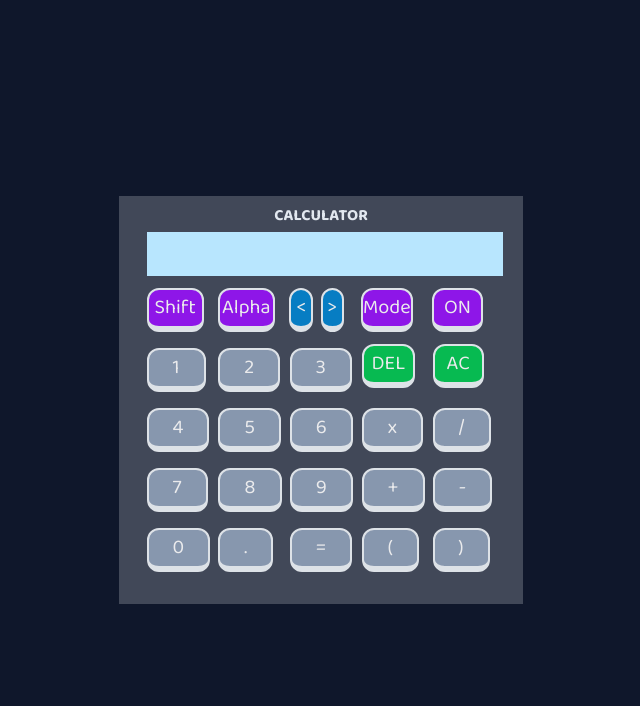
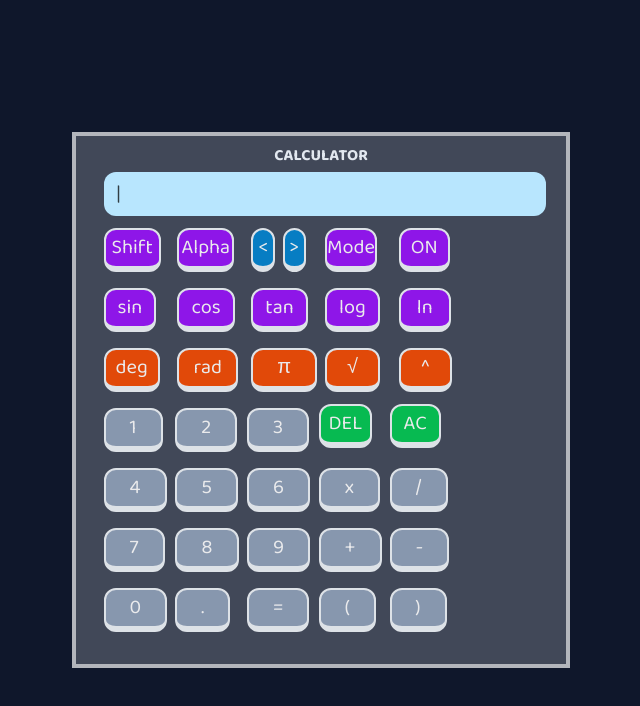
Before and after one commit to SachinyadavAug20/Quantyx, a Next.js app: page / in a window 1280 px wide. Shown: the top 706 px of the page, without its empty margins (319-959 px from the left). Built offline with nearby package versions, Linux system fonts and the light colour scheme; a web font is replaced by a local one.

Commit message:
Added cursor and more functional btn

```diff
--- a/app/page.jsx
+++ b/app/page.jsx
@@ -9,31 +9,63 @@ import { motion } from "motion/react";
 export default function Home() {
     const [screentext, setScreentext] = useState("")
     const [editable, setEditable] = useState(true)
-    const [cursorpos,setCusrsorpos]=useState(0);
+    const [cursorPosition, setCursorPosition] = useState(0);
+
+    const insertAtCursor = (char) => {
+        if (!editable) return;
+        const before = screentext.slice(0, cursorPosition);
+        const after = screentext.slice(cursorPosition);
+        setScreentext(before + char + after);
+        setCursorPosition(cursorPosition + char.length);
+    };
+
+    const deleteAtCursor = () => {
+        if (!editable || cursorPosition === 0) return;
+        const before = screentext.slice(0, cursorPosition - 1);
+        const after = screentext.slice(cursorPosition);
+        setScreentext(before + after);
+        setCursorPosition(cursorPosition - 1);
+    };
+
+    const clearAll = () => {
+        setScreentext("");
+        setCursorPosition(0);
+        setEditable(true);
+    };
+
     const solve = () => {
         try {
-            setScreentext(`${math.evaluate(screentext)}`)
-        }
-        catch (error) {
-            setScreentext("Invalid")
-            setEditable(false)
+            const result = math.evaluate(screentext);
+            setScreentext(result.toString());
+            setCursorPosition(result.toString().length);
+            setEditable(true);
+        } catch (error) {
+            setScreentext("Error");
+            setCursorPosition(5);
+            setEditable(true);
         }
     }
     return (
-        <div className="flex  flex-col justify-center items-center w-full h-screen">
-            <div className="bg-white/21 p-6 pt-2">
-                <div className="text-center font-bold text-slate-200 uppercase">
+        <div className="flex flex-col justify-center items-center w-full h-screen">
+            <div className="bg-white/21 p-6 pt-2 border-white/60 border-4">
+                <motion.div initial={{ opacity: 0, scale: 0 }} animate={{ opacity: 1, scale: 1 }} transition={{ duration: 0.5 }} className="text-center font-bold text-slate-200 uppercase">
                     Calculator
+                </motion.div>
+                <div>
+                    <motion.div initial={{ opacity: 0, scale: 25 }} animate={{ opacity: 1, scale: 1 }} transition={{ duration: 0.5 }} className="select-none bg-sky-200 border-sky-600 rounded-xl px-3 w-full py-2 text-xl m-1 font-mono text-left min-h-[2.5rem] flex items-center">
+                        {screentext.slice(0, cursorPosition)}
+                        <span className="animate-pulse text-black">|</span>
+                        {screentext.slice(cursorPosition)}
+                    </motion.div>
                 </div>
                 <div>
-                    <motion.input initial={{ opacity: 0, scale: 3 }} animate={{ opacity: 1, scale: 1 }} transition={{ duration: 0.5 }} type="text" name="screen" value={screentext} readOnly tabIndex={-1} onChange={() => { setScreentext("No typing"); setEditable(false) }} className="select-none bg-sky-200 px-3 w-full py-2 text-xl segmented8 m-1" ></motion.input>
-                </div>
-                <div>
-                    <div className="NUMPAD flex flex-col">
-                        <Ctnpanal screentext={screentext} setScreentext={setScreentext} editable={editable} />
+                    <div className="NUMPAD flex flex-col  tems-center">
+                        <div className="flex ">
+                            <Ctnpanal screentext={screentext} setScreentext={setScreentext} cursorPosition={cursorPosition} setCursorPosition={setCursorPosition} editable={editable} insertAtCursor={insertAtCursor} />
+                        </div>
                         <div className="flex">
-                            <Numpad setScreentext={setScreentext} editable={editable} screentext={screentext} solve={solve} />
-                            <Sidefn setScreentext={setScreentext} editable={editable} screentext={screentext} setEditable={setEditable} />
+                            <Numpad setScreentext={setScreentext} editable={editable} cursorPosition={cursorPosition} setCursorPosition={setCursorPosition} screentext={screentext} solve={solve} insertAtCursor={insertAtCursor} />
+                            <Sidefn setScreentext={setScreentext} editable={editable} screentext={screentext} setEditable={setEditable} cursorPosition={cursorPosition} setCursorPosition={setCursorPosition} insertAtCursor={insertAtCursor} deleteAtCursor={deleteAtCursor} clearAll={clearAll} solve={solve} />
                         </div>
                     </div>
                 </div>
--- a/components/ctn-panal.jsx
+++ b/components/ctn-panal.jsx
@@ -1,26 +1,58 @@
 "use client"
 import { motion } from "motion/react"
 
-const Ctnpanal = ({ editable, screentext, setScreentext }) => {
+const Ctnpanal = ({ editable, screentext, setScreentext, cursorPosition, setCursorPosition, insertAtCursor }) => {
     return (
-        <div className="grid grid-cols-5 grid-rows-1">
+        <div className="grid grid-cols-6 grid-rows-3">
             <div>
-                <motion.button initial={{ scale: 0, opacity: 0 }} animate={{ scale: 1, opacity: 0.89 }} whileHover={{ opacity: 1 }} transition={{ duration: 0.2, type: "spring", ease: "easeOut" }} whileTap={{ scale: 1.15, opacity: 1 }} onClick={() => { editable ? setScreentext(screentext + '0') : "" }} type="button" className="bg-purple-600 text-white cursor-pointer px-1.5 text-xl py-1 border-2 border-slate-100 rounded-xl mx-1 border-b-[6px] my-2 ">Shift</motion.button>
+                <motion.button initial={{ scale: 0, opacity: 0 }} animate={{ scale: 1, opacity: 0.89 }} whileHover={{ opacity: 1 }} transition={{ duration: 0.4, type: "spring", ease: "easeOut" }} whileTap={{ scale: 1.15, opacity: 1 }} onClick={() => { editable ? setScreentext(screentext + '0') : "" }} type="button" className="bg-purple-600 text-white cursor-pointer px-1.5 text-xl py-1 border-2 border-slate-100 rounded-xl mx-1 border-b-[6px] my-2">Shift</motion.button>
             </div>
             <div>
-                <motion.button initial={{ scale: 0, opacity: 0 }} animate={{ scale: 1, opacity: 0.89 }} whileHover={{ opacity: 1 }} transition={{ duration: 0.2, type: "spring", ease: "easeOut" }} whileTap={{ scale: 1.15, opacity: 1 }} onClick={() => { editable ? setScreentext(screentext + '0') : "" }} type="button" className="bg-purple-600 text-white cursor-pointer px-0.5 text-xl py-1 border-2 border-slate-100 rounded-xl mx-1 border-b-[6px] my-2 ">Alpha</motion.button>
+                <motion.button initial={{ scale: 0, opacity: 0 }} animate={{ scale: 1, opacity: 0.89 }} whileHover={{ opacity: 1 }} transition={{ duration: 0.4, type: "spring", ease: "easeOut" }} whileTap={{ scale: 1.15, opacity: 1 }} onClick={() => { editable ? setScreentext(screentext + '0') : "" }} type="button" className="bg-purple-600 text-white cursor-pointer px-0.5 text-xl py-1 border-2 border-slate-100 rounded-xl mx-1 border-b-[6px] my-2 ">Alpha</motion.button>
             </div>
-            <div>
+            <div className="flex">
 
-                <motion.button initial={{ scale: 0, opacity: 0 }} animate={{ scale: 1, opacity: 0.89 }} whileHover={{ opacity: 1 }} transition={{ duration: 0.2, type: "spring", ease: "easeOut" }} whileTap={{ scale: 1.15, opacity: 1 }} onClick={() => { editable ? setScreentext(screentext + '0') : "" }} type="button" className="bg-sky-600 text-white cursor-pointer px-1.25 text-xl py-1 border-2 border-slate-100 rounded-xl mx-1 border-b-[6px] my-2 ">{`<`}</motion.button>
-                <motion.button initial={{ scale: 0, opacity: 0 }} animate={{ scale: 1, opacity: 0.89 }} whileHover={{ opacity: 1 }} transition={{ duration: 0.2, type: "spring", ease: "easeOut" }} whileTap={{ scale: 1.15, opacity: 1 }} onClick={() => { editable ? setScreentext(screentext + '0') : "" }} type="button" className="bg-sky-600 text-white cursor-pointer px-1.25 text-xl py-1 border-2 border-slate-100 rounded-xl mx-1 border-b-[6px] my-2 ">{`>`}</motion.button>
+                <motion.button initial={{ scale: 0, opacity: 0 }} animate={{ scale: 1, opacity: 0.89 }} whileHover={{ opacity: 1 }} transition={{ duration: 0.4, type: "spring", ease: "easeOut" }} whileTap={{ scale: 1.15, opacity: 1 }} onClick={() => { if (editable) setCursorPosition(Math.max(0, cursorPosition - 1)) }} type="button" className="bg-sky-600 text-white cursor-pointer px-1.25 text-xl py-1 border-2 border-slate-100 rounded-xl mx-1 border-b-[6px] my-2">{`<`}</motion.button>
+                <motion.button initial={{ scale: 0, opacity: 0 }} animate={{ scale: 1, opacity: 0.89 }} whileHover={{ opacity: 1 }} transition={{ duration: 0.4, type: "spring", ease: "easeOut" }} whileTap={{ scale: 1.15, opacity: 1 }} onClick={() => { if (editable) setCursorPosition(Math.min(screentext.length, cursorPosition + 1)) }} type="button" className="bg-sky-600 text-white cursor-pointer px-1.25 text-xl py-1 border-2 border-slate-100 rounded-xl mx-1 border-b-[6px] my-2">{`>`}</motion.button>
 
             </div>
             <div>
-                <motion.button initial={{ scale: 0, opacity: 0 }} animate={{ scale: 1, opacity: 0.89 }} whileHover={{ opacity: 1 }} transition={{ duration: 0.2, type: "spring", ease: "easeOut" }} whileTap={{ scale: 1.15, opacity: 1 }} onClick={() => { editable ? setScreentext(screentext + '0') : "" }} type="button" className="bg-purple-600 text-white cursor-pointer px-0 text-xl py-1 border-2 border-slate-100 rounded-xl mx-1 border-b-[6px] my-2 ">Mode</motion.button>
+                <motion.button initial={{ scale: 0, opacity: 0 }} animate={{ scale: 1, opacity: 0.89 }} whileHover={{ opacity: 1 }} transition={{ duration: 0.4, type: "spring", ease: "easeOut" }} whileTap={{ scale: 1.15, opacity: 1 }} onClick={() => { editable ? setScreentext(screentext + '0') : "" }} type="button" className="bg-purple-600 text-white cursor-pointer px-0 text-xl py-1 border-2 border-slate-100 rounded-xl mx-1 border-b-[6px] my-2 ">Mode</motion.button>
             </div>
             <div>
-                <motion.button initial={{ scale: 0, opacity: 0 }} animate={{ scale: 1, opacity: 0.89 }} whileHover={{ opacity: 1 }} transition={{ duration: 0.2, type: "spring", ease: "easeOut" }} whileTap={{ scale: 1.15, opacity: 1 }} onClick={() => { editable ? setScreentext(screentext + '0') : "" }} type="button" className="bg-purple-600 text-white cursor-pointer px-2.5 text-xl py-1 border-2 border-slate-100 rounded-xl mx-1 border-b-[6px] my-2 ">ON</motion.button>
+                <motion.button initial={{ scale: 0, opacity: 0 }} animate={{ scale: 1, opacity: 0.89 }} whileHover={{ opacity: 1 }} transition={{ duration: 0.4, type: "spring", ease: "easeOut" }} whileTap={{ scale: 1.15, opacity: 1 }} onClick={() => { editable ? setScreentext(screentext + '0') : "" }} type="button" className="bg-purple-600 text-white cursor-pointer px-2.5 text-xl py-1 border-2 border-slate-100 rounded-xl mx-1 border-b-[6px] my-2 ">ON</motion.button>
+            </div>
+            <div></div>
+            <div>
+                <motion.button initial={{ scale: 0, opacity: 0 }} animate={{ scale: 1, opacity: 0.89 }} whileHover={{ opacity: 1 }} transition={{ duration: 0.4, type: "spring", ease: "easeOut" }} whileTap={{ scale: 1.15, opacity: 1 }} onClick={() => { editable ? insertAtCursor('sin(') : "" }} type="button" className="bg-purple-600 text-white cursor-pointer px-3 text-xl py-1 border-2 border-slate-100 rounded-xl mx-1 border-b-[6px] my-2">sin</motion.button>
+            </div>
+            <div>
+                <motion.button initial={{ scale: 0, opacity: 0 }} animate={{ scale: 1, opacity: 0.89 }} whileHover={{ opacity: 1 }} transition={{ duration: 0.4, type: "spring", ease: "easeOut" }} whileTap={{ scale: 1.15, opacity: 1 }} onClick={() => { editable ? insertAtCursor('cos(') : "" }} type="button" className="bg-purple-600 text-white cursor-pointer px-3 text-xl py-1 border-2 border-slate-100 rounded-xl mx-1 border-b-[6px] my-2">cos</motion.button>
+            </div>
+            <div>
+                <motion.button initial={{ scale: 0, opacity: 0 }} animate={{ scale: 1, opacity: 0.89 }} whileHover={{ opacity: 1 }} transition={{ duration: 0.4, type: "spring", ease: "easeOut" }} whileTap={{ scale: 1.15, opacity: 1 }} onClick={() => { editable ? insertAtCursor('tan(') : "" }} type="button" className="bg-purple-600 text-white cursor-pointer px-3 text-xl py-1 border-2 border-slate-100 rounded-xl mx-1 border-b-[6px] my-2">tan</motion.button>
+            </div>
+            <div>
+                <motion.button initial={{ scale: 0, opacity: 0 }} animate={{ scale: 1, opacity: 0.89 }} whileHover={{ opacity: 1 }} transition={{ duration: 0.4, type: "spring", ease: "easeOut" }} whileTap={{ scale: 1.15, opacity: 1 }} onClick={() => { editable ? insertAtCursor('log(') : "" }} type="button" className="bg-purple-600 text-white cursor-pointer px-3 text-xl py-1 border-2 border-slate-100 rounded-xl mx-1 border-b-[6px] my-2">log</motion.button>
+            </div>
+            <div>
+                <motion.button initial={{ scale: 0, opacity: 0 }} animate={{ scale: 1, opacity: 0.89 }} whileHover={{ opacity: 1 }} transition={{ duration: 0.4, type: "spring", ease: "easeOut" }} whileTap={{ scale: 1.15, opacity: 1 }} onClick={() => { editable ? insertAtCursor('ln(') : "" }} type="button" className="bg-purple-600 text-white cursor-pointer px-4 text-xl py-1 border-2 border-slate-100 rounded-xl mx-1 border-b-[6px] my-2">ln</motion.button>
+            </div>
+            <div></div>
+            <div>
+                <motion.button initial={{ scale: 0, opacity: 0 }} animate={{ scale: 1, opacity: 0.89 }} whileHover={{ opacity: 1 }} transition={{ duration: 0.4, type: "spring", ease: "easeOut" }} whileTap={{ scale: 1.15, opacity: 1 }} onClick={() => { editable ? insertAtCursor(' deg') : "" }} type="button" className="bg-orange-600 text-white cursor-pointer px-2.5 text-xl py-1 border-2 border-slate-100 rounded-xl mx-1 border-b-[6px] my-2">deg</motion.button>
+            </div>
+            <div>
+                <motion.button initial={{ scale: 0, opacity: 0 }} animate={{ scale: 1, opacity: 0.89 }} whileHover={{ opacity: 1 }} transition={{ duration: 0.4, type: "spring", ease: "easeOut" }} whileTap={{ scale: 1.15, opacity: 1 }} onClick={() => { editable ? insertAtCursor(' rad') : "" }} type="button" className="bg-orange-600 text-white cursor-pointer px-3.5 text-xl py-1 border-2 border-slate-100 rounded-xl mx-1 border-b-[6px] my-2">rad</motion.button>
+            </div>
+            <div>
+                <motion.button initial={{ scale: 0, opacity: 0 }} animate={{ scale: 1, opacity: 0.89 }} whileHover={{ opacity: 1 }} transition={{ duration: 0.4, type: "spring", ease: "easeOut" }} whileTap={{ scale: 1.15, opacity: 1 }} onClick={() => { editable ? insertAtCursor('pi') : "" }} type="button" className="bg-orange-600 text-white cursor-pointer px-6 text-xl py-1 border-2 border-slate-100 rounded-xl mx-1 border-b-[6px] my-2">π</motion.button>
+            </div>
+            <div>
+                <motion.button initial={{ scale: 0, opacity: 0 }} animate={{ scale: 1, opacity: 0.89 }} whileHover={{ opacity: 1 }} transition={{ duration: 0.4, type: "spring", ease: "easeOut" }} whileTap={{ scale: 1.15, opacity: 1 }} onClick={() => { editable ? insertAtCursor('sqrt(') : "" }} type="button" className="bg-orange-600 text-white cursor-pointer px-5 text-xl py-1 border-2 border-slate-100 rounded-xl mx-1 border-b-[6px] my-2">√</motion.button>
+            </div>
+            <div>
+                <motion.button initial={{ scale: 0, opacity: 0 }} animate={{ scale: 1, opacity: 0.89 }} whileHover={{ opacity: 1 }} transition={{ duration: 0.4, type: "spring", ease: "easeOut" }} whileTap={{ scale: 1.15, opacity: 1 }} onClick={() => { editable ? insertAtCursor('^') : "" }} type="button" className="bg-orange-600 text-white cursor-pointer px-5 text-xl py-1 border-2 border-slate-100 rounded-xl mx-1 border-b-[6px] my-2">^</motion.button>
             </div>
         </div>
     )
```
Also changed, not shown: components/Numpad.jsx (+13 -13 lines), components/side-fn.jsx (+9 -9 lines).
